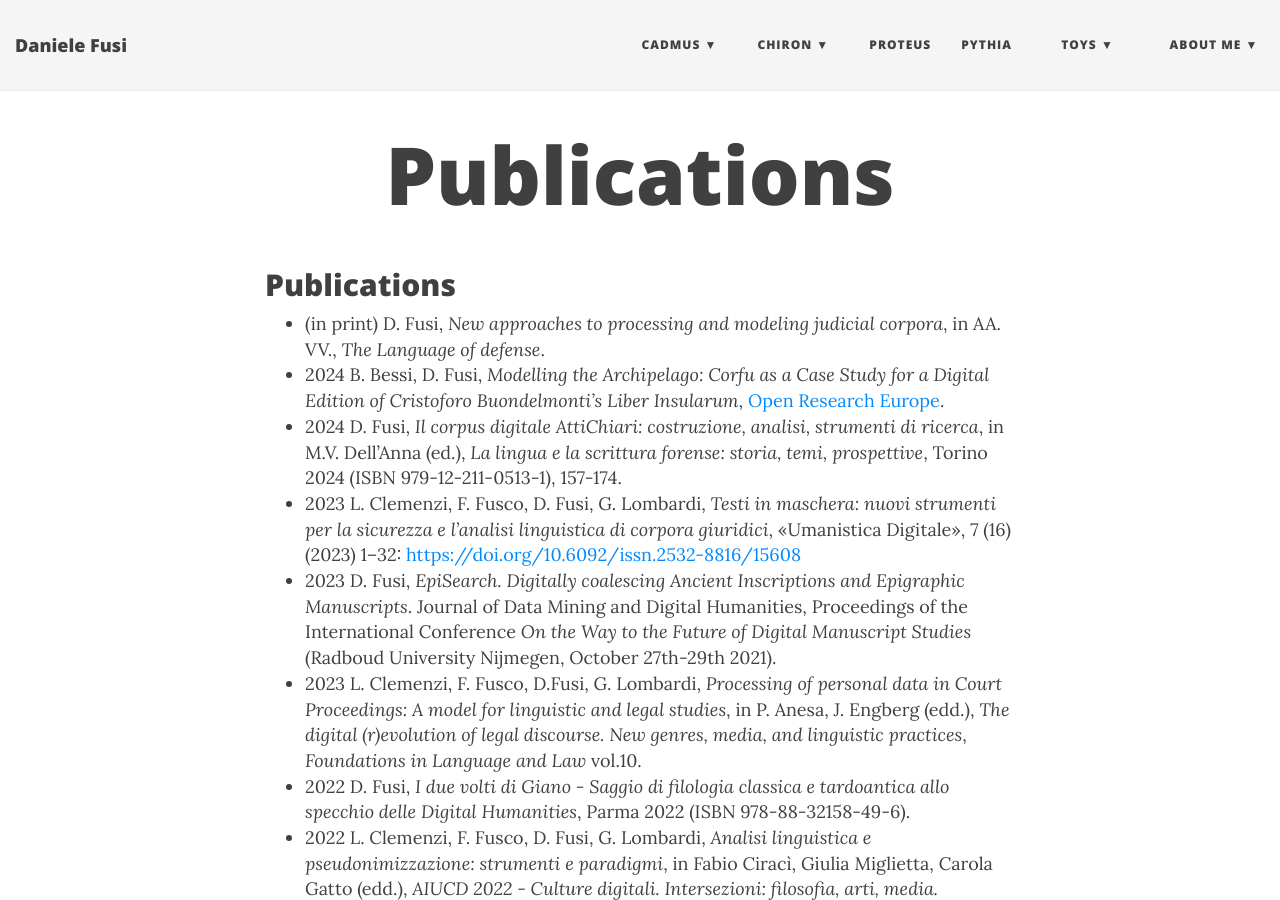
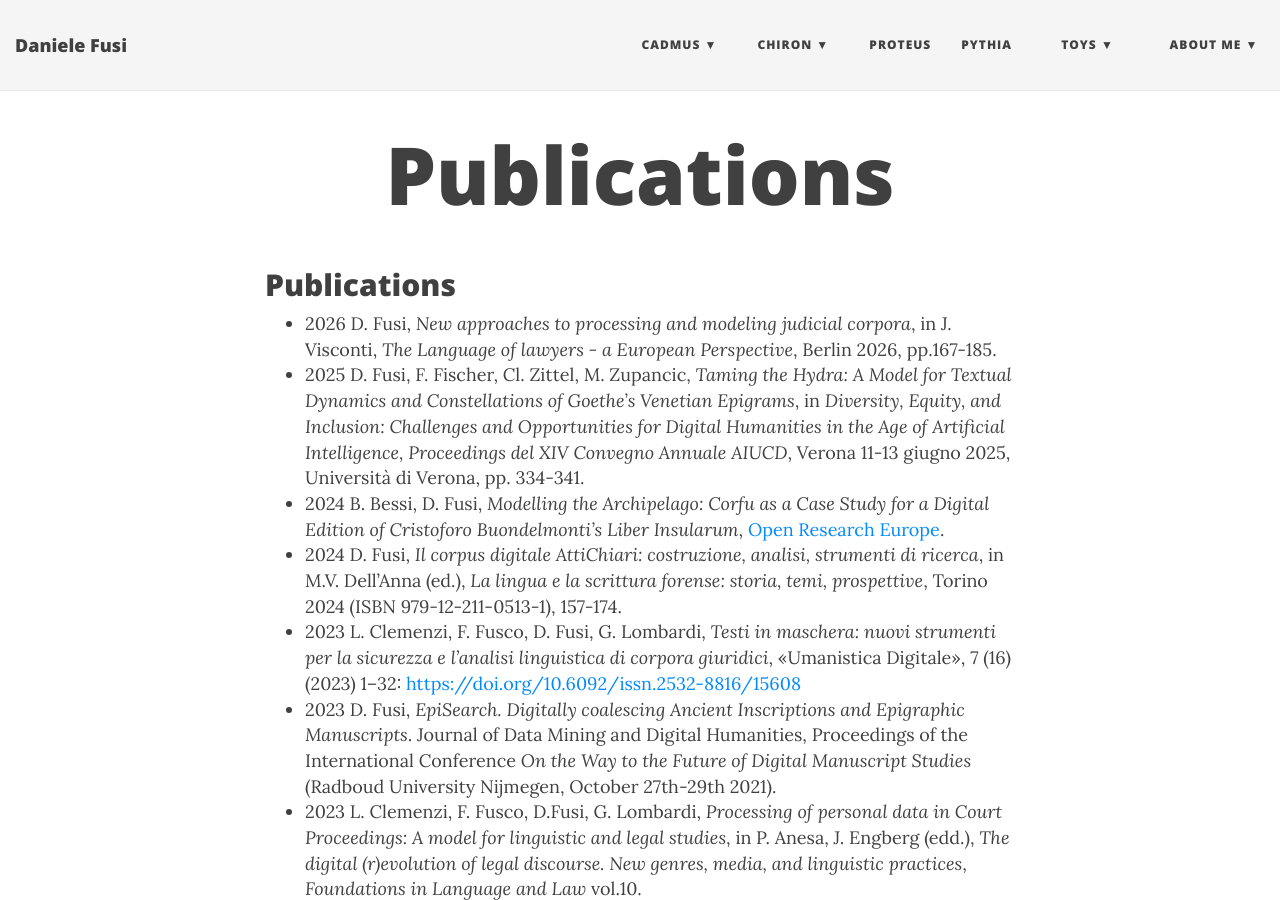
Before and after one commit to Myrmex/overview, a Jekyll site: the page built from publications.md, in a window 1280 px wide and 900 px high. Built offline with Jekyll 4.4.1, drawn with Linux system fonts in a browser that asks for light colours; nearby versions of some CDN libraries; our own code applies the rules of GitHub Pages for plain Markdown files.

Commit message:
Update publications.md

```diff
--- a/publications.md
+++ b/publications.md
@@ -4,7 +4,8 @@ layout: page
 
 ## Publications
 
-- (in print) D. Fusi, _New approaches to processing and modeling judicial corpora_, in AA. VV., _The Language of defense_.
+- 2026 D. Fusi, _New approaches to processing and modeling judicial corpora_, in J. Visconti, _The Language of lawyers - a European Perspective_, Berlin 2026, pp.167-185.
+- 2025 D. Fusi, F. Fischer, Cl. Zittel, M. Zupancic, _Taming the Hydra: A Model for Textual Dynamics and Constellations of Goethe’s Venetian Epigrams_, in _Diversity, Equity, and Inclusion: Challenges and Opportunities for Digital Humanities in the Age of Artificial Intelligence, Proceedings del XIV Convegno Annuale AIUCD_, Verona 11-13 giugno 2025, Università di Verona, pp. 334-341.
 - 2024 B. Bessi, D. Fusi, _Modelling the Archipelago: Corfu as a Case Study for a Digital Edition of Cristoforo Buondelmonti’s Liber Insularum_, [Open Research Europe](https://open-research-europe.ec.europa.eu/articles/4-11/v1).
 - 2024 D. Fusi, _Il corpus digitale AttiChiari: costruzione, analisi, strumenti di ricerca_, in M.V. Dell'Anna (ed.), _La lingua e la scrittura forense: storia, temi, prospettive_, Torino 2024 (ISBN 979-12-211-0513-1), 157-174.
 - 2023 L. Clemenzi, F. Fusco, D. Fusi, G. Lombardi, _Testi in maschera: nuovi strumenti per la sicurezza e l’analisi linguistica di corpora giuridici_, «Umanistica Digitale», 7 (16) (2023) 1–32: <https://doi.org/10.6092/issn.2532-8816/15608>
```
